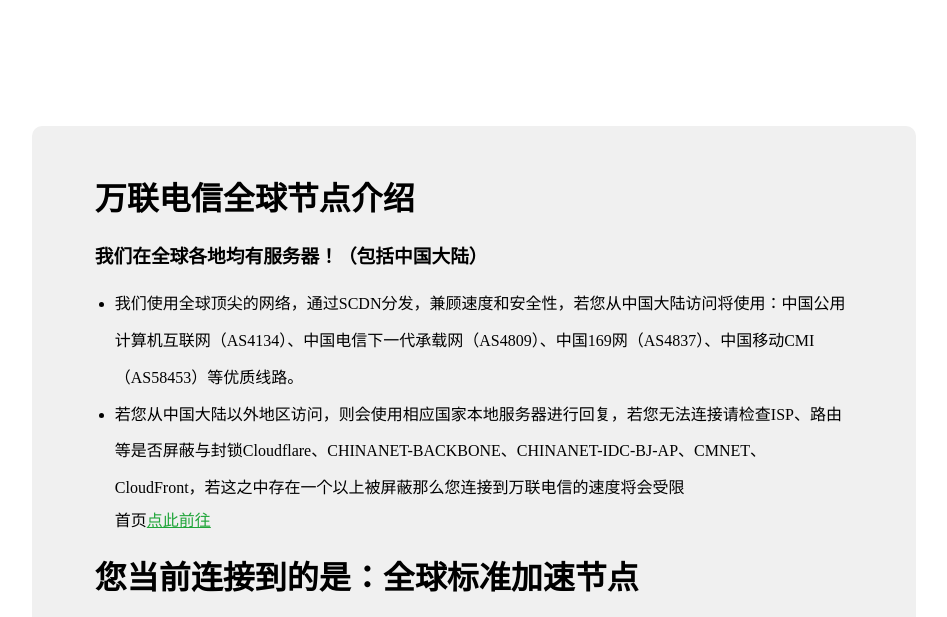
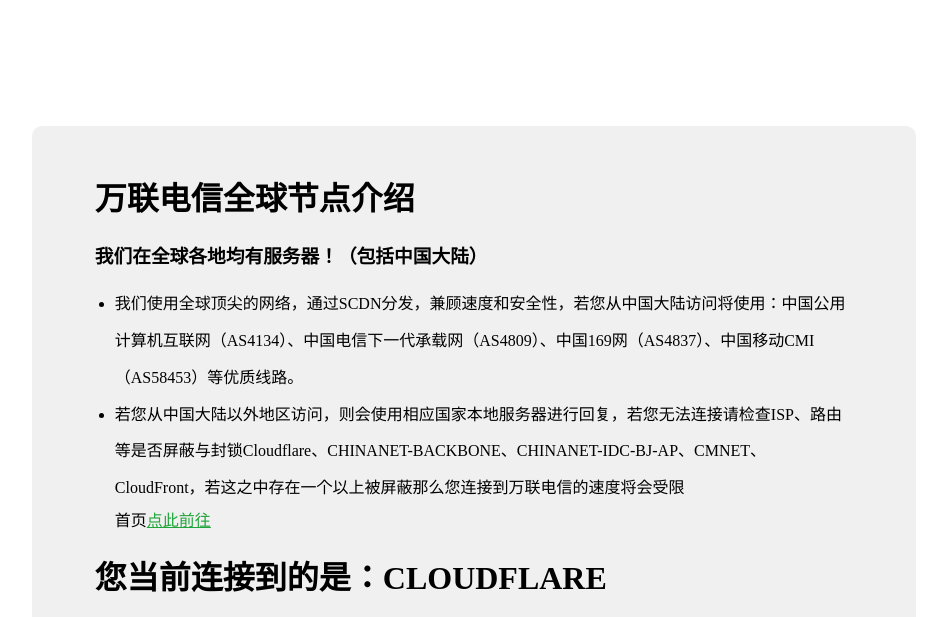
Before and after one commit to MCdawanjia/wanliantelecom.github.io, a plain HTML site: page globalspeed/index.html in a window 1280 px wide. Shown: the top 617 px of the page, without its empty margins (166-1113 px from the left). Drawn offline with Linux system fonts and the light colour scheme; grey boxes are pictures that could not be loaded.

Commit message:
Update index.html

```diff
--- a/globalspeed/index.html
+++ b/globalspeed/index.html
@@ -39,7 +39,7 @@
 		<div>首页<a href="../" target="_blank">点此前往</a> </div>
 
         </ul>
-		<h1>您当前连接到的是：全球标准加速节点</h1>
+		<h1>您当前连接到的是：CLOUDFLARE</h1>
 	    <img src="https://wanliantelecom.ml/img/cdn.jpg">
     </div>
 </body>
```
